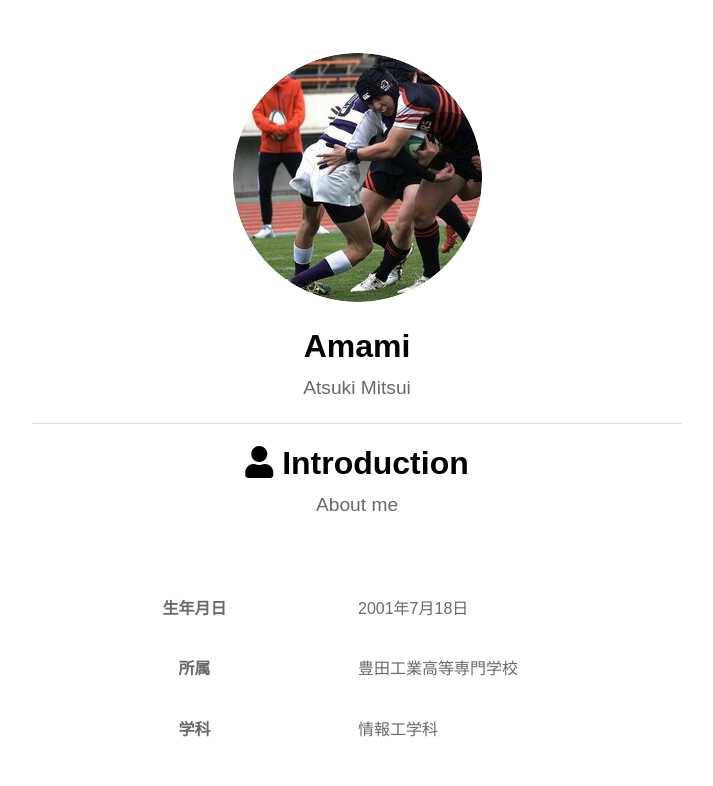
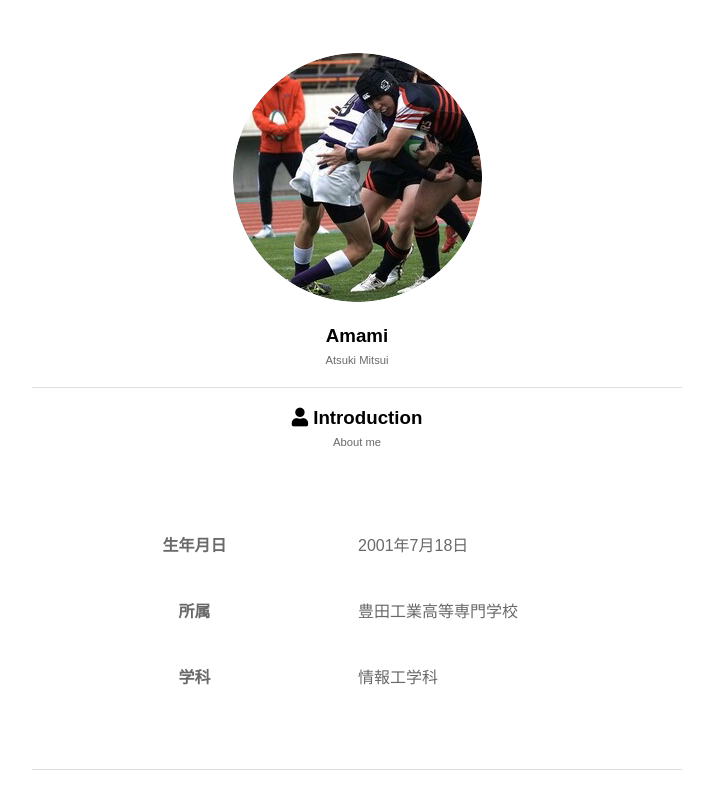
Before and after one commit to amami0522/pre-amami0522.github.io, a plain HTML site: page index.html in a window 1280 px wide. Shown: the top 786 px of the page, without its empty margins (283-996 px from the left). Drawn offline with Linux system fonts and the light colour scheme; no server answers.

Commit message:
デザインを変更

```diff
--- a/index.html
+++ b/index.html
@@ -3,7 +3,7 @@
 <head>
     <meta charset="UTF-8">
     <meta name="viewport" content="width=device-width, initial-scale=1.0">
-    <link rel="stylesheet" href="./css/normalize.css">
+    <!--<link rel="stylesheet" href="./css/normalize.css">-->
     <link rel="stylesheet" href="./css/style.css">
     <link href="https://use.fontawesome.com/releases/v5.6.1/css/all.css" rel="stylesheet">
     <title>Portfolio</title>
```
